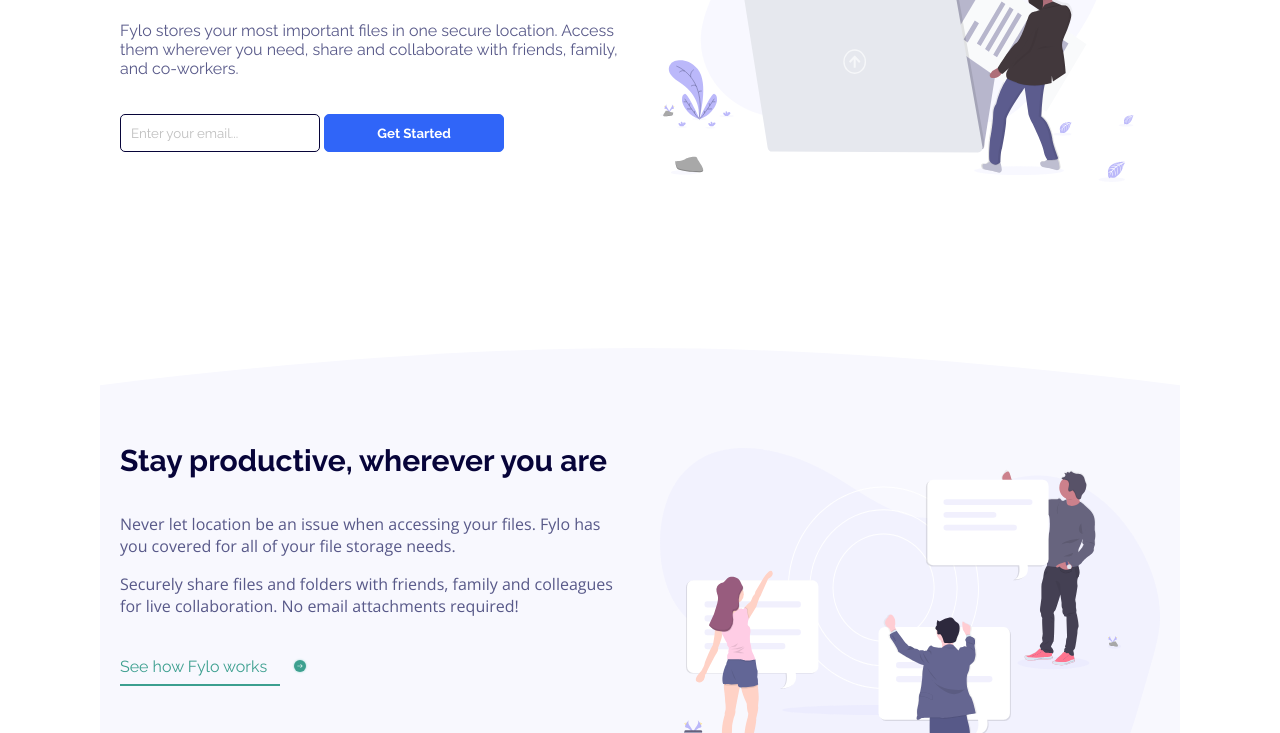
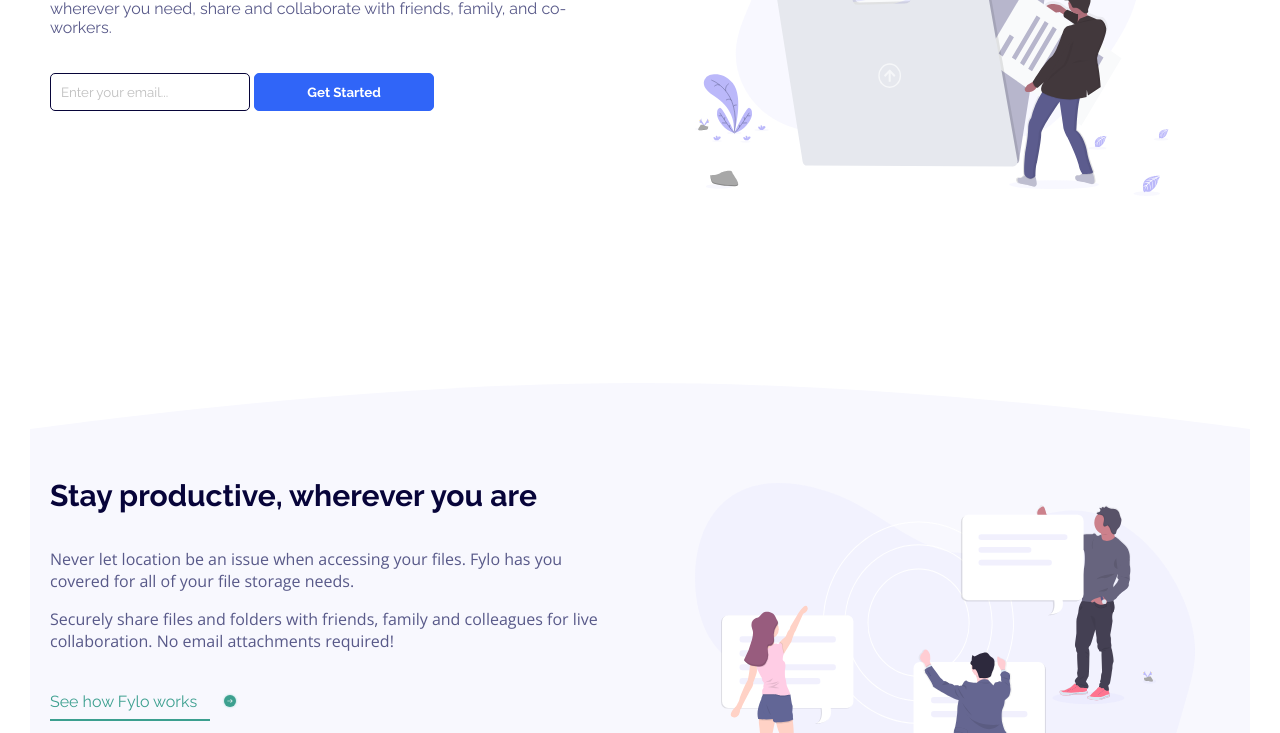
Before and after one commit to TheDeola/fylo-landing-page-with-two-column-layout-master, a plain HTML site: page index.html in a window 1280 px wide. Shown: the part 376-1109 px from the top of the page. Drawn offline with nearby package versions, Linux system fonts and the light colour scheme.

Commit message:
desktop styling

```diff
--- a/styles.css
+++ b/styles.css
@@ -245,7 +245,8 @@ footer {
 
 @media screen and (min-width:600px) {
     .container {
-        width: 1140px;
+        width: 100vw;
+        height: 100vh;
         padding: 0 30px;
     }
     .banner-section {
```
